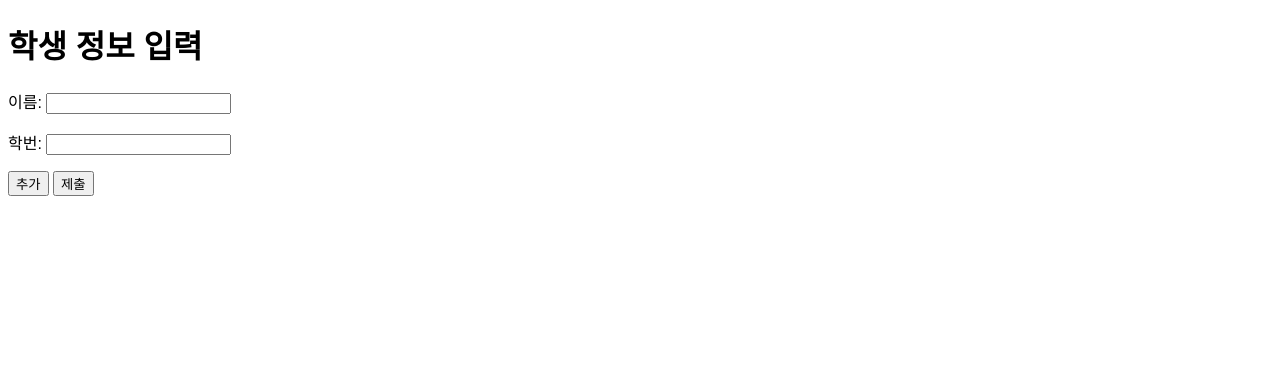
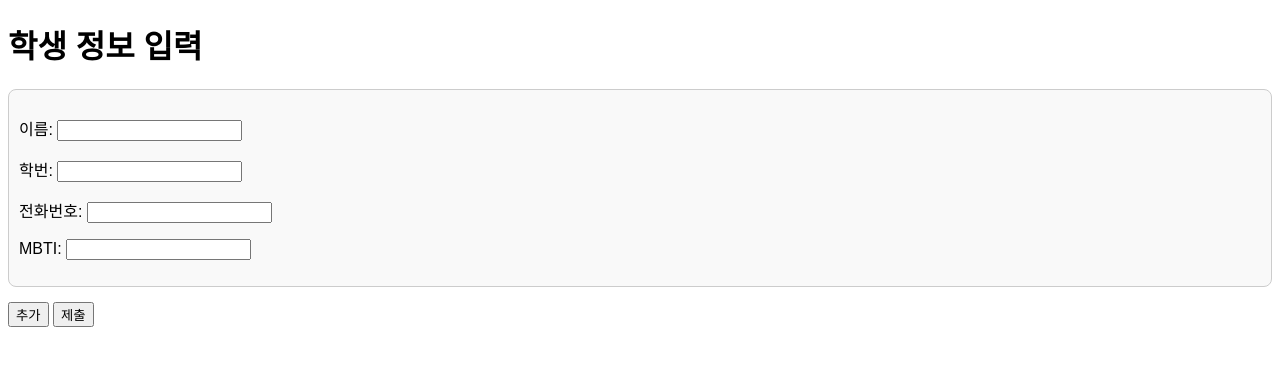
Before and after one commit to CSID-DGU/2025-1-OSSPrac-nux-04, a Flask app: template flask1/templates/app_input.html in a window 1280 px wide. Shown: the top 366 px of the page. Run offline with Flask 3, Linux system fonts and the light colour scheme; the template is opened without the code that fills it, so the values that code supplies are empty.

Commit message:
250504 학번, 전화번호, mbti 추가

```diff
--- a/flask1/templates/app_input.html
+++ b/flask1/templates/app_input.html
@@ -2,18 +2,18 @@
 <html lang="ko">
 <head>
 <meta charset="UTF-8">
-        <meta name="viewport" content="width=device-width, initial-scale1.0">
+<meta name="viewport" content="width=device-width, initial-scale=1.0">
 <title>학생 정보 입력</title>
 <style>
-            body{
-                font-family:Arial, sans-serif;
+    body {
+    font-family: Arial, sans-serif;
     }
-            .person-blcok{
-                margin-botton: 15px;
+    .person-block {
+    margin-bottom: 15px;
     padding: 10px;
     border: 1px solid #ccc;
     border-radius: 8px;
-                background-color : #f9f9f9;
+    background-color: #f9f9f9;
     }
 </style>
 </head>
@@ -22,8 +22,10 @@
 <form action="result" method="POST" id="studentForm">
     <div id="personContainer">
     <div class="person-block">
-                    <p>이름: <input type="text" name="name[]" required></p>
-                    <p>학번: <input type="text" name="StudentNumber[]" required></p>
+        <p>이름:       <input type="text" name="name[]"           required></p>
+        <p>학번:       <input type="text" name="studentNumber[]" required></p>
+        <p>전화번호:   <input type="tel"  name="phone[]"          required></p>
+        <p>MBTI:      <input type="text" name="mbti[]"           required></p>
     </div>
     </div>
     <button type="button" onclick="addPerson()">추가</button>
@@ -31,13 +33,15 @@
 </form>
 
 <script>
-            function addPerson(){
+    function addPerson() {
     const container = document.getElementById("personContainer");
     const personBlock = document.createElement("div");
-                personBlock.className="person-block";
-                personBlock.innerHTML=`
-                <p>이름: <input type="text" name="name[]" required></p>
-                <p>학번: <input type="text" name="StudentNumber[]" required></p>
+    personBlock.className = "person-block";
+    personBlock.innerHTML = `
+        <p>이름:       <input type="text" name="name[]"           required></p>
+        <p>학번:       <input type="text" name="studentNumber[]" required></p>
+        <p>전화번호:   <input type="tel"  name="phone[]"          required></p>
+        <p>MBTI:      <input type="text" name="mbti[]"           required></p>
     `;
     container.appendChild(personBlock);
     }
```
Also changed, not shown: flask1/templates/app_result.html (+15 -12 lines). Lines whose indentation alone changed are shown as unchanged.
